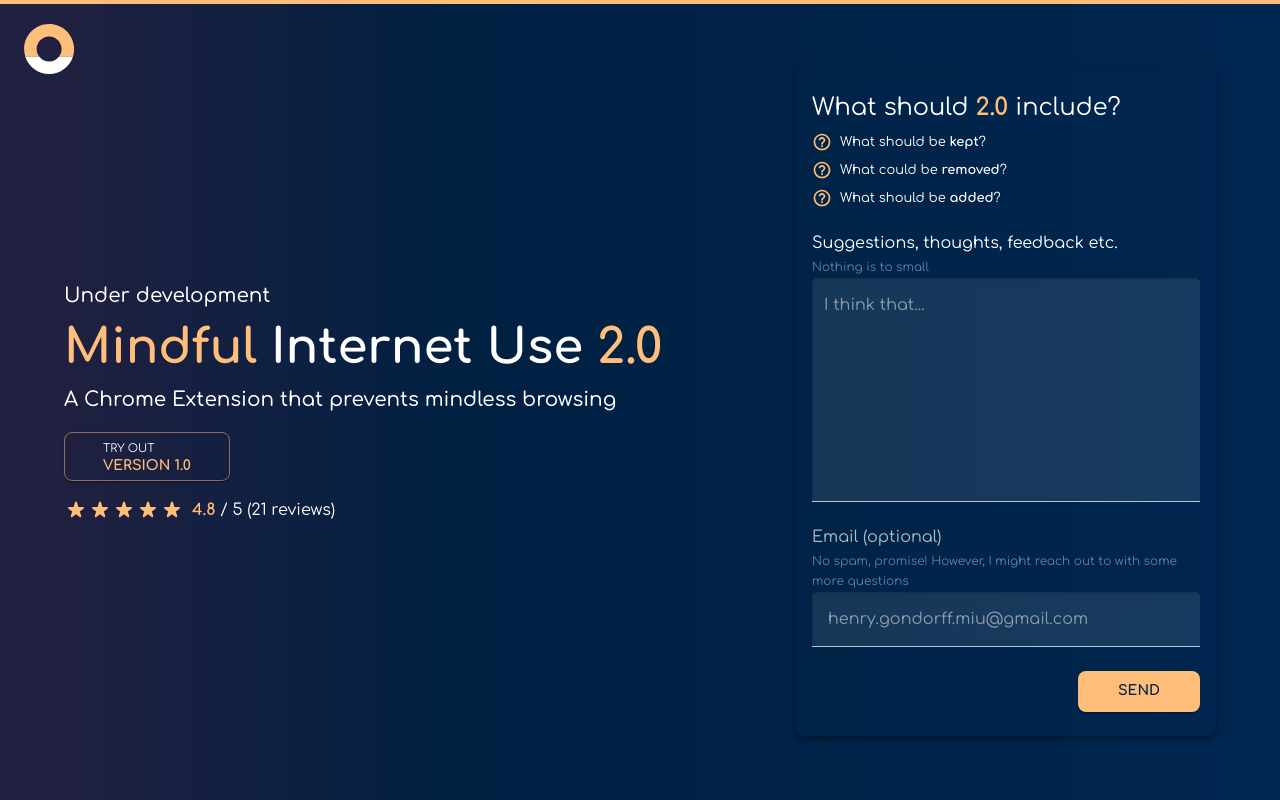
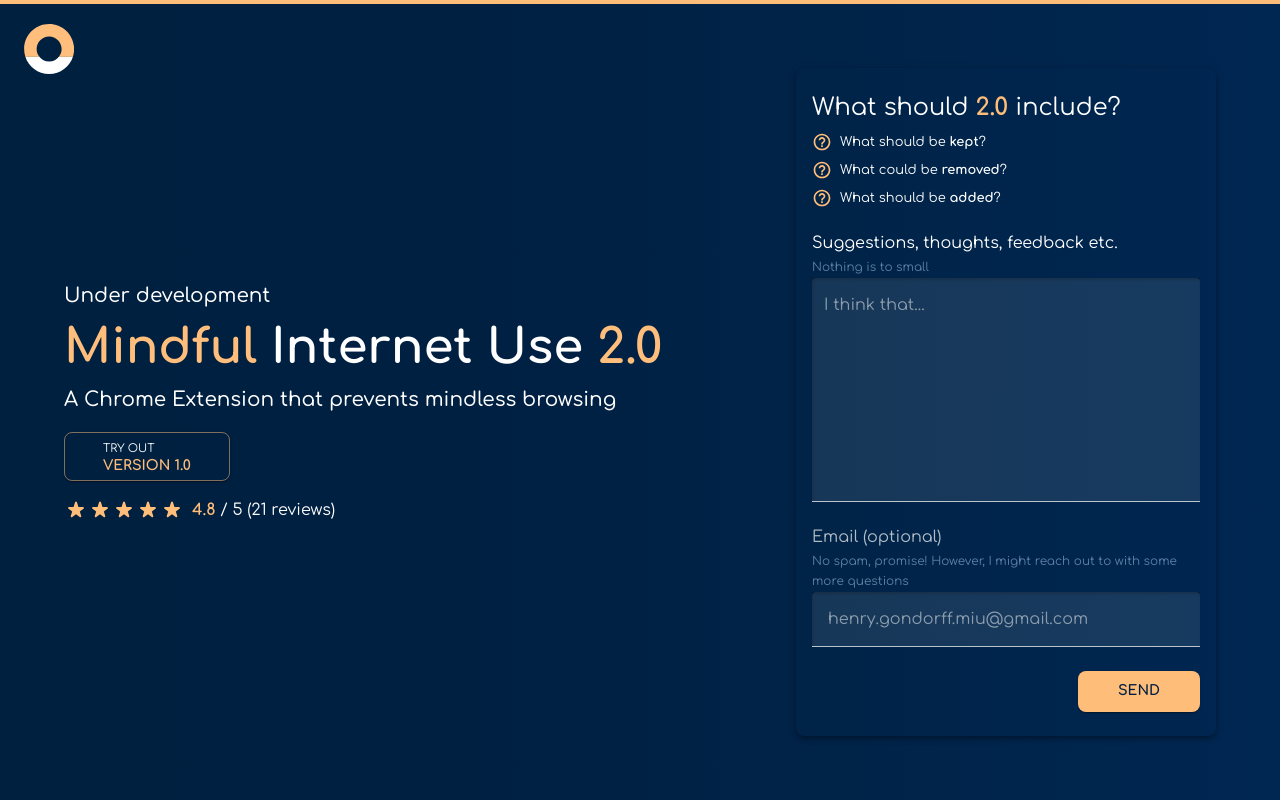
Before and after one commit to IvarssonAndreas/mindful-internet-use-v2-site, a Next.js app: page / in a window 1280 px wide. Built offline with nearby package versions, Linux system fonts and the light colour scheme.

Commit message:
Fix background gradient

```diff
--- a/pages/index.tsx
+++ b/pages/index.tsx
@@ -18,7 +18,7 @@ const Home: NextPage = () => {
           borderTop: '4px solid',
           borderColor: 'primary.main',
           background:
-            'linear-gradient(90.02deg, #202040 4.92%, #002042 36.46%, #002347  61.97%, #002752 99.98%)',
+            'linear-gradient(90.02deg, #002040 4.92%, #002042 36.46%, #002347  61.97%, #002752 99.98%)',
           minHeight: '100%',
           display: 'flex',
           alignItems: 'center',
```
